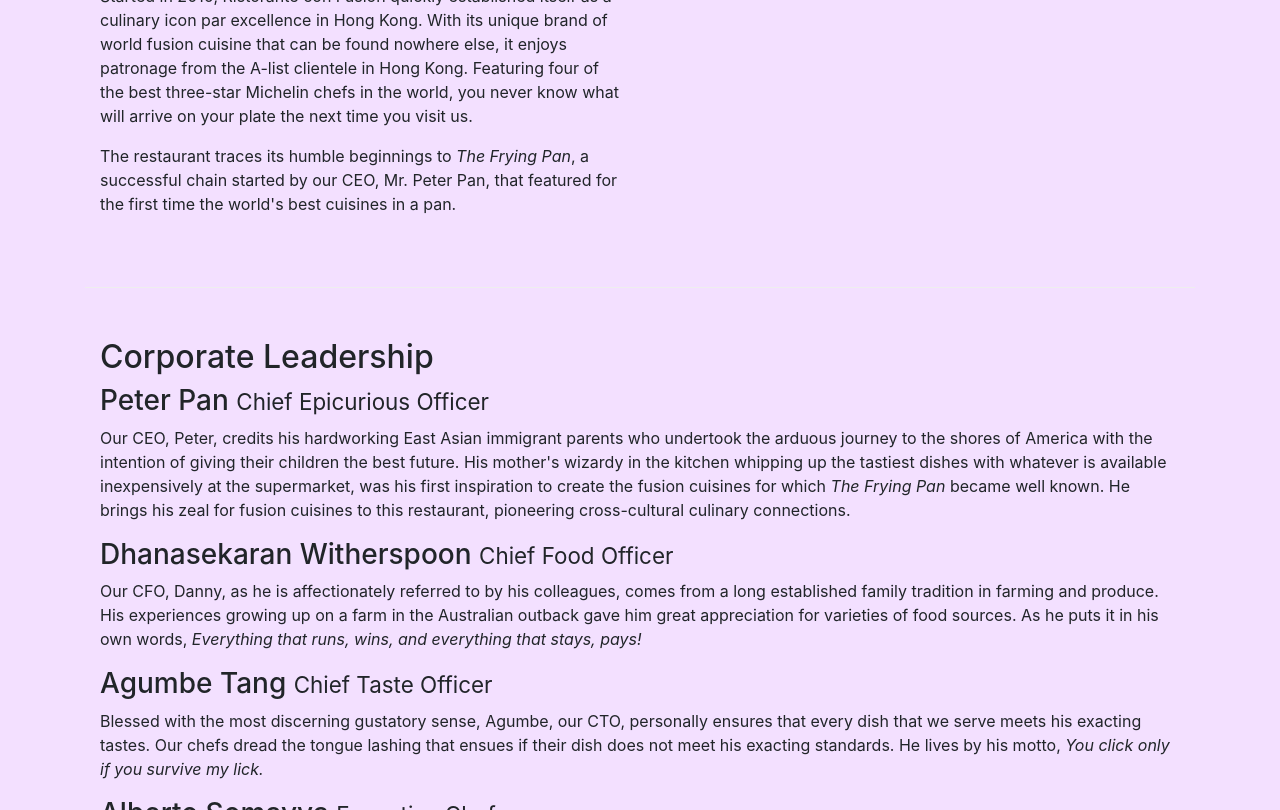
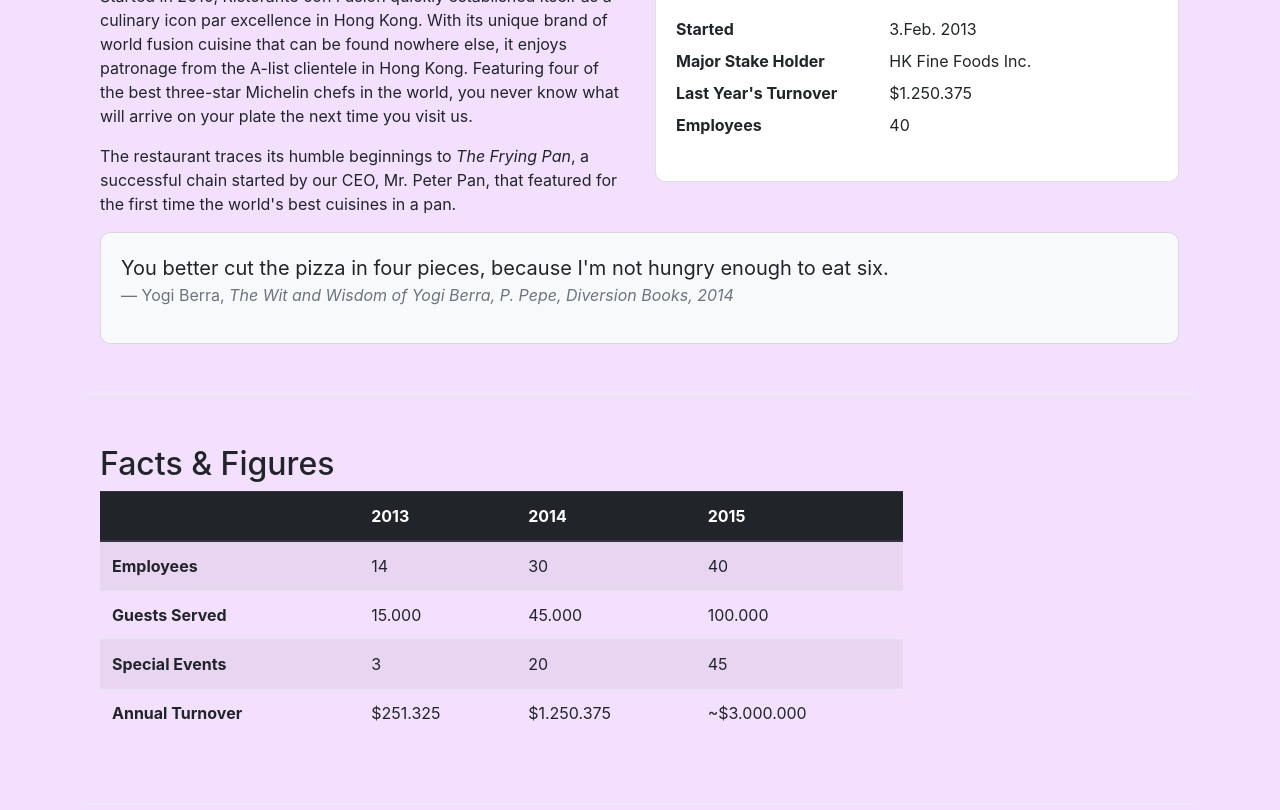
Before and after one commit to MischokLO/bootstrap4, a website: page aboutus.html in a window 1280 px wide. Shown: the part 592-1402 px from the top of the page. Drawn offline with nearby package versions, Linux system fonts and the light colour scheme.

Commit message:
adding lists and cards

```diff
--- a/aboutus.html
+++ b/aboutus.html
@@ -74,10 +74,79 @@
                 <p>The restaurant traces its humble beginnings to <em>The Frying Pan</em>, a successful chain started
                     by our CEO, Mr. Peter Pan, that featured for the first time the world's best cuisines in a pan.</p>
             </div>
-            <div class="col-12 col-sm">
+            <div class="col-sm">
+                <div class="card">
+                    <h3 class="card-header text-white">Facts At a Glance</h3>
+                    <div class="card-body">
+                        <dl class="row">
+                            <dt class="col-5">Started</dt>
+                            <dd class="col-5">3.Feb. 2013</dd>
+                            <dt class="col-5">Major Stake Holder</dt>
+                            <dd class="col-5">HK Fine Foods Inc.</dd>
+                            <dt class="col-5">Last Year's Turnover</dt>
+                            <dd class="col-5">$1.250.375</dd>
+                            <dt class="col-5">Employees</dt>
+                            <dd class="col-5">40</dd>
+                        </dl>
+                    </div>
+                </div>
+            </div>
+            <div class="col-12">
+                <div class="card card-body bg-light">
+                    <blockquote class="blockquote">
+                        <p class="mb-0">You better cut the pizza in four pieces, because I'm not hungry enough to eat
+                            six.</p>
+                            <footer class="blockquote-footer">Yogi Berra,
+                                <cite title="Source Title">The Wit and Wisdom of Yogi Berra, P. Pepe, Diversion Books, 2014</cite>
+                            </footer>
+                    </blockquote>
+                </div>
             </div>
         </div>
-
+        <div class="row row-content">
+            <div class="col-12 col-sm-9">
+                <h2>Facts &amp; Figures</h2>
+                <div class="table-responsive">
+                    <table class="table table-striped">
+                        <thead class="thead-dark">
+                            <tr>
+                                <th>&nbsp;</th>
+                                <th>2013</th>
+                                <th>2014</th>
+                                <th>2015</th>
+                            </tr>
+                        </thead>
+                        <tbody>
+                            <tr>
+                                <th>Employees</th>
+                                <td>14</td>
+                                <td>30</td>
+                                <td>40</td>
+                            </tr>
+                            <tr>
+                                <th>Guests Served</th>
+                                <td>15.000</td>
+                                <td>45.000</td>
+                                <td>100.000</td>
+                            </tr>
+                            <tr>
+                                <th>Special Events</th>
+                                <td>3</td>
+                                <td>20</td>
+                                <td>45</td>
+                            </tr>
+                            <tr>
+                                <th>Annual Turnover</th>
+                                <td>$251.325</td>
+                                <td>$1.250.375</td>
+                                <td>~$3.000.000</td>
+                            </tr>
+                        </tbody>
+                    </table>
+                </div>
+            </div>
+            <div class="col-12 col-sm-3"></div>
+        </div>
 
         <div class="row row-content">
             <div class="col-12">
--- a/css/styles.css
+++ b/css/styles.css
@@ -52,3 +52,12 @@ body {
     border: 1px solid #000000;
     border-radius: 10px;
 }
+
+.card-header {
+    background-color: #7500c4;
+}
+
+.card {
+    border-radius: 10px;
+    margin-right: 1px;
+}
```
